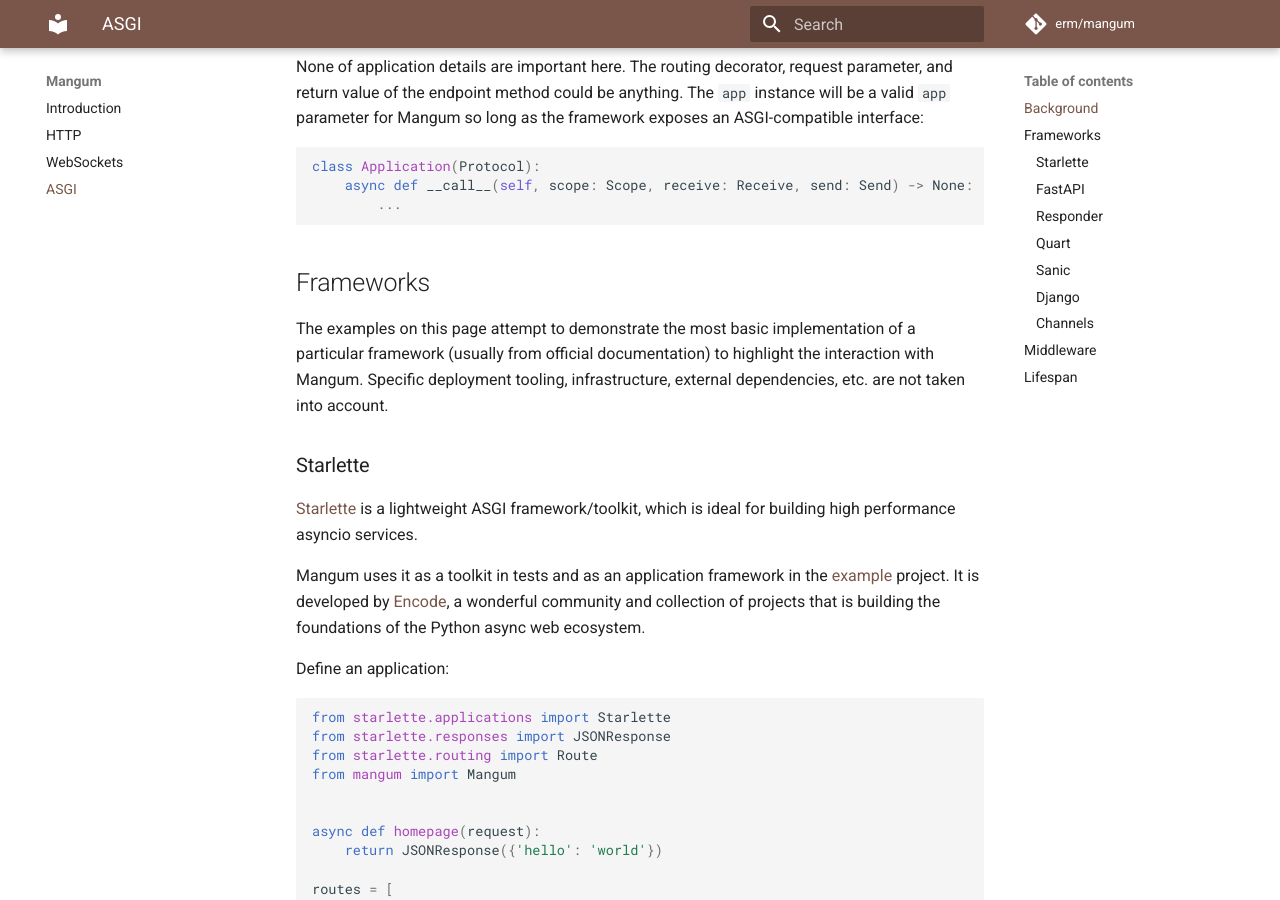
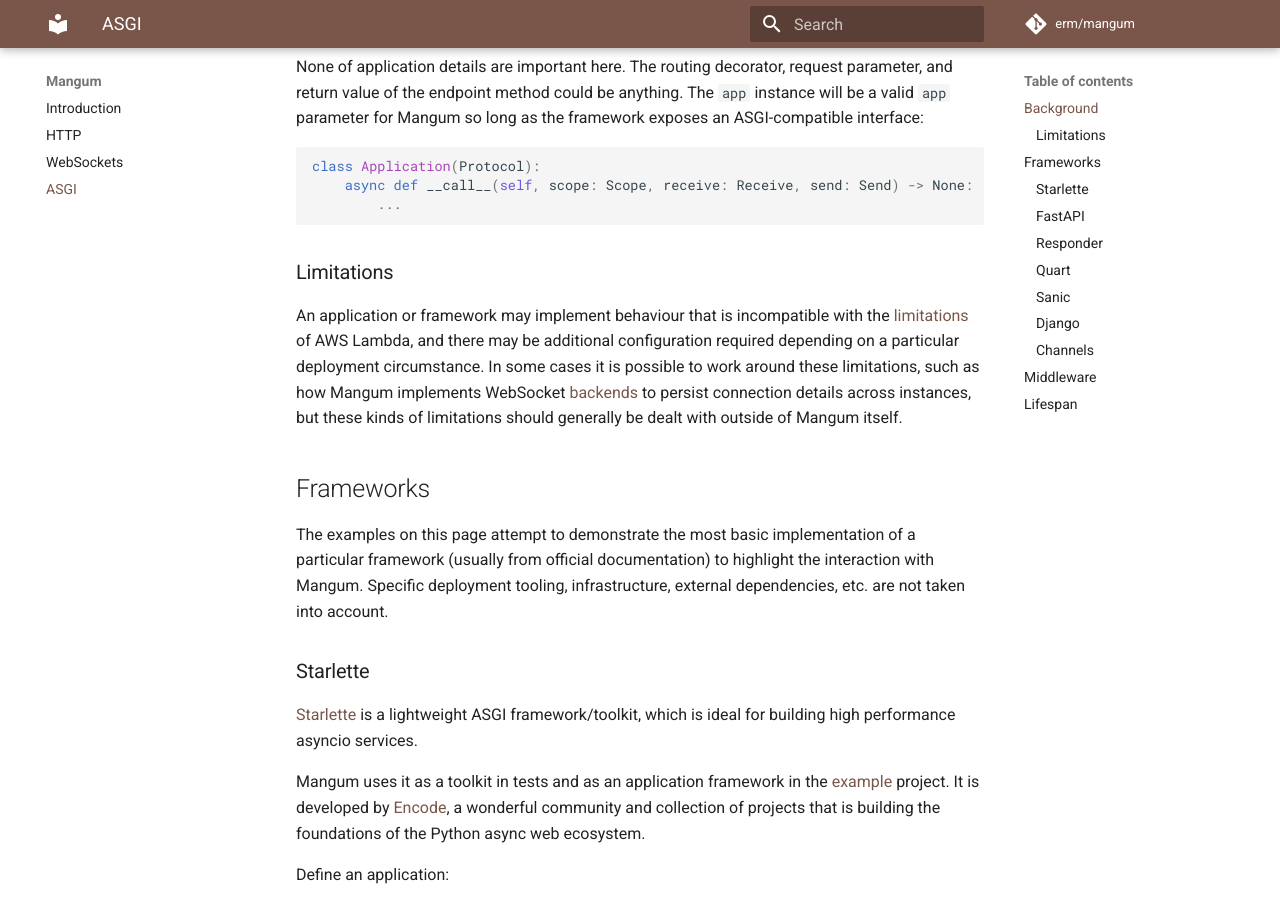
Before and after one commit to Kludex/mangum, an MkDocs documentation site: the page built from docs/asgi.md, in a window 1280 px wide and 900 px high, scrolled down 786 px. Built offline with MkDocs 1.6.1 and Material for MkDocs 9.7.7, drawn with Linux system fonts in a browser that asks for light colours; comment, search, counter and statistics services are not loaded; some of the changed lines change nothing that is shown; some of the changed text lies outside the part shown.

Commit message:
More doc changes

````diff
--- a/docs/asgi.md
+++ b/docs/asgi.md
@@ -32,6 +32,11 @@
     async def __call__(self, scope: Scope, receive: Receive, send: Send) -> None:
         ...
 ```
+
+
+### Limitations
+
+An application or framework may implement behaviour that is incompatible with the [limitations](https://docs.aws.amazon.com/lambda/latest/dg/gettingstarted-limits.html) of AWS Lambda, and there may be additional configuration required depending on a particular deployment circumstance. In some cases it is possible to work around these limitations, such as how Mangum implements WebSocket [backends](https://mangum.io/websockets/#backends) to persist connection details across instances, but these kinds of limitations should generally be dealt with outside of Mangum itself.
 
 ## Frameworks
 
@@ -95,7 +100,7 @@
 
 ### Responder
 
-[Responder](https://responder.readthedocs.io/en/latest) is a familiar HTTP Service Framework for Python, powered by Starlette. The `static_dir` and `templates_dir` parameters must be set to none to disable Responder's automatic directory creation behaviour because AWS Lambda is a read-only file system - see the [limitations](https://mangum.io/websockets/#limitations) section for more details.
+[Responder](https://responder.readthedocs.io/en/latest) is a familiar HTTP Service Framework for Python, powered by Starlette. The `static_dir` and `templates_dir` parameters must be set to none to disable Responder's automatic directory creation behaviour because AWS Lambda is a read-only file system - see the [limitations](https://mangum.io/asgi/#limitations) section for more details.
 
 ```python
 from mangum import Mangum
@@ -222,7 +227,3 @@
 ## Lifespan
 
 Mangum implements the [lifespan](https://asgi.readthedocs.io/en/latest/specs/lifespan.html) ASGI sub-specification to support startup/shutdown events. Lifespan support is automatically determined by the adapter class unless explicitly disabled.
-
-# Limitations
-
-An application or framework may implement behaviour that is incompatible with the [limitations](https://docs.aws.amazon.com/lambda/latest/dg/gettingstarted-limits.html) of AWS Lambda, and there may be additional configuration required depending on the specific deployment strategy.
````
